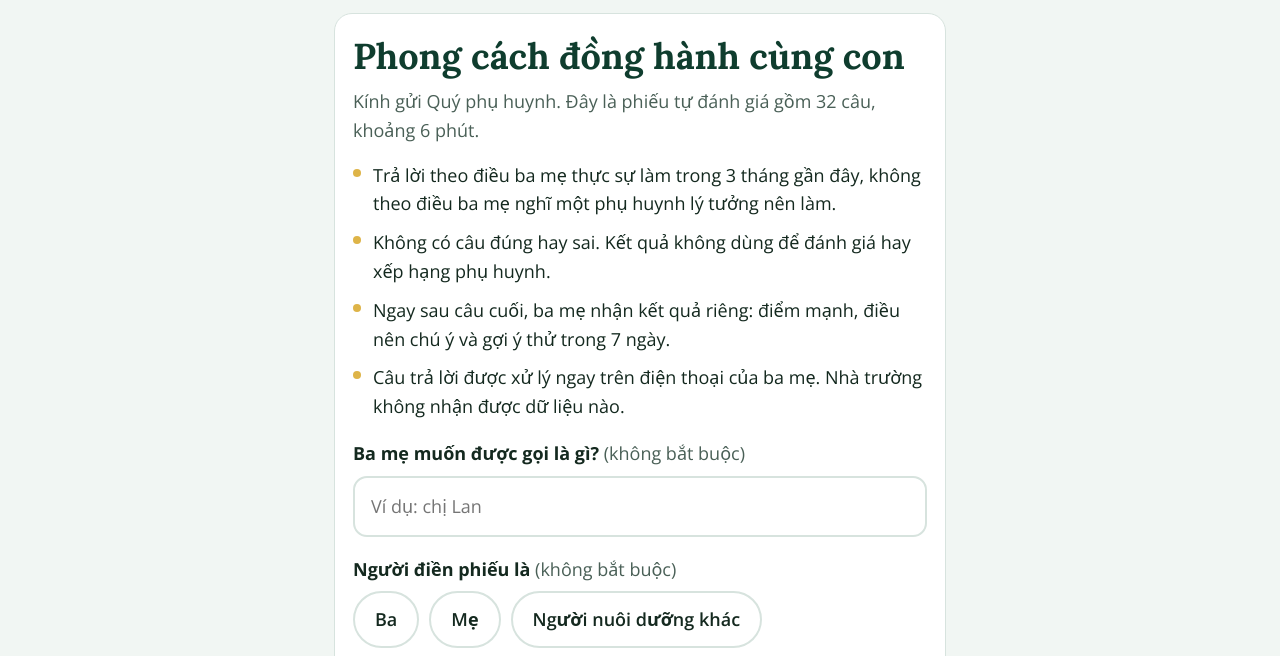
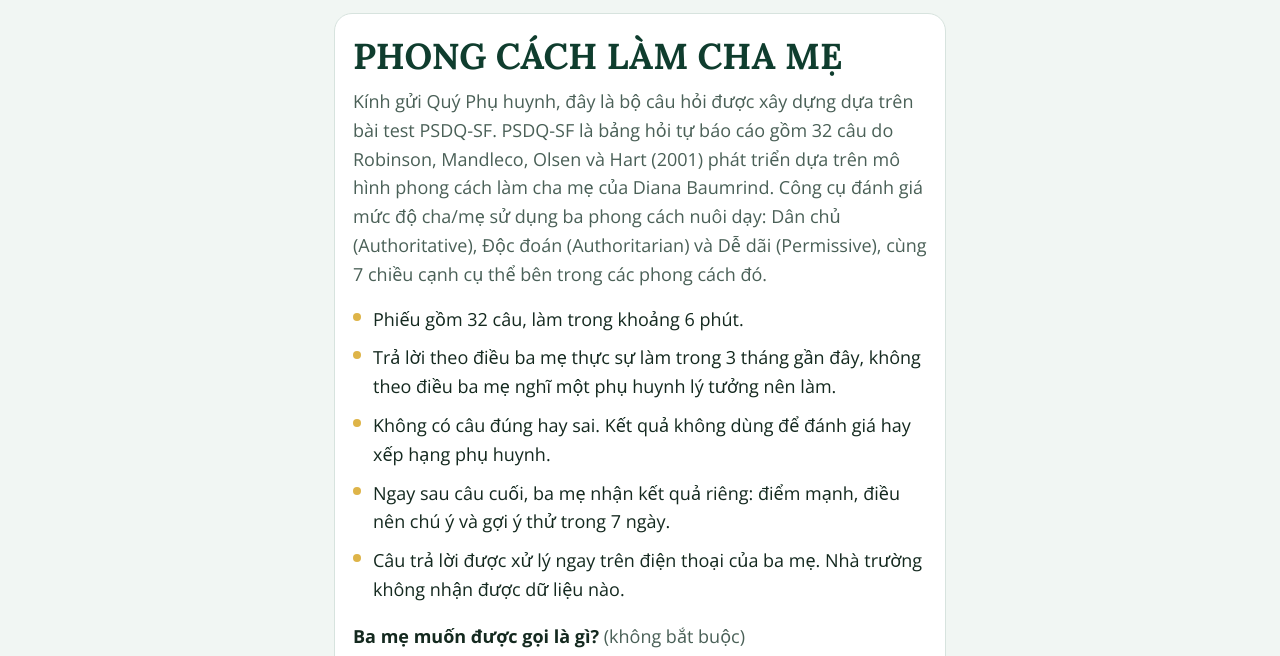
Before and after one commit to nhtungtb-code/landing-nshn-hp, a plain HTML site: page phieu-phong-cach-lam-cha-me/index.html in a window 1280 px wide. Shown: the part 79-735 px from the top of the page. Drawn offline with nearby package versions, Linux system fonts and the light colour scheme.

Commit message:
Đổi tên bài test thành PHONG CÁCH LÀM CHA MẸ và thêm đoạn giới thiệu PSDQ-SF
Co-Authored-By: Claude Sonnet 5.5 <noreply@anthropic.com>
Claude-Session: https://claude.ai/code/session_01K6xqTbRVGtYLRzRE7MYVMN

```diff
--- a/phieu-phong-cach-lam-cha-me/index.html
+++ b/phieu-phong-cach-lam-cha-me/index.html
@@ -3,7 +3,7 @@
 <head>
 <meta charset="utf-8">
 <meta name="viewport" content="width=device-width, initial-scale=1">
-<title>Phong cách đồng hành cùng con</title>
+<title>PHONG CÁCH LÀM CHA MẸ</title>
 <link rel="preconnect" href="https://fonts.googleapis.com">
 <link rel="preconnect" href="https://fonts.gstatic.com" crossorigin>
 <link href="https://fonts.googleapis.com/css2?family=Lora:wght@500;600;700&family=Open+Sans:wght@400;600;700&display=swap" rel="stylesheet">
@@ -146,9 +146,10 @@ textarea.input { min-height: 120px; resize: vertical; }
 
   <!-- 1. Giới thiệu -->
   <section id="s-intro" class="card hero">
-    <h1>Phong cách đồng hành cùng con</h1>
-    <p class="lead">Kính gửi Quý phụ huynh. Đây là phiếu tự đánh giá gồm 32 câu, khoảng 6 phút.</p>
+    <h1>PHONG CÁCH LÀM CHA MẸ</h1>
+    <p class="lead">Kính gửi Quý Phụ huynh, đây là bộ câu hỏi được xây dựng dựa trên bài test PSDQ-SF. PSDQ-SF là bảng hỏi tự báo cáo gồm 32 câu do Robinson, Mandleco, Olsen và Hart (2001) phát triển dựa trên mô hình phong cách làm cha mẹ của Diana Baumrind. Công cụ đánh giá mức độ cha/mẹ sử dụng ba phong cách nuôi dạy: Dân chủ (Authoritative), Độc đoán (Authoritarian) và Dễ dãi (Permissive), cùng 7 chiều cạnh cụ thể bên trong các phong cách đó.</p>
     <ul class="facts">
+      <li>Phiếu gồm 32 câu, làm trong khoảng 6 phút.</li>
       <li>Trả lời theo điều ba mẹ thực sự làm trong 3 tháng gần đây, không theo điều ba mẹ nghĩ một phụ huynh lý tưởng nên làm.</li>
       <li>Không có câu đúng hay sai. Kết quả không dùng để đánh giá hay xếp hạng phụ huynh.</li>
       <li>Ngay sau câu cuối, ba mẹ nhận kết quả riêng: điểm mạnh, điều nên chú ý và gợi ý thử trong 7 ngày.</li>
```
